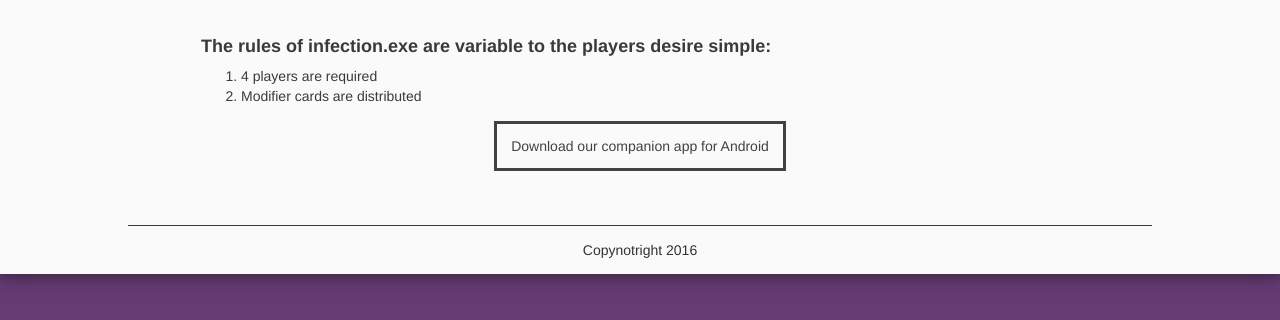
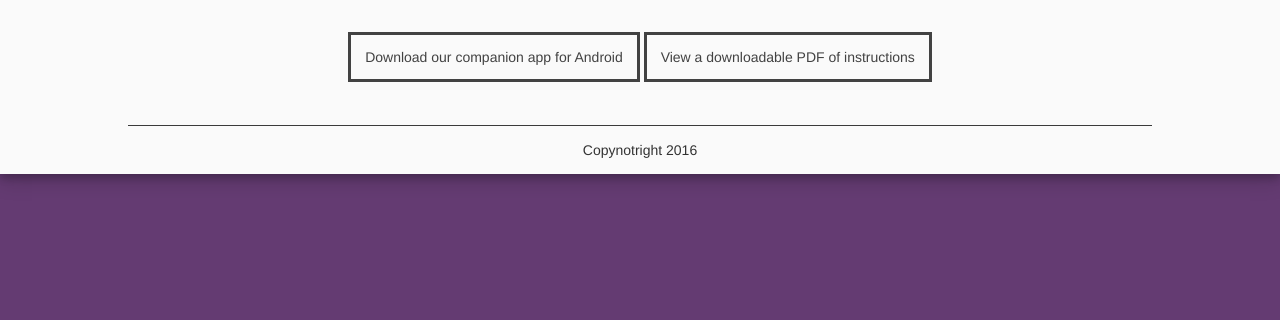
Before and after one commit to PKMN7/pkmn7.github.io, a plain HTML site: page GDM/instructions.html in a window 1280 px wide. Shown: the part 232-552 px from the top of the page. Drawn offline with nearby package versions, Linux system fonts and the light colour scheme.

Commit message:
Dfsdf
Dfsfsfdf

```diff
--- a/GDM/instructions.html
+++ b/GDM/instructions.html
@@ -38,16 +38,12 @@
       <div id="teammemo">
           <h1>Instructions</h1>
           <div class="texts">
-            <br>
-            <h4><b>The rules of infection.exe are variable to the players desire simple:</b></h4>
-            <ol>
-              <li>4 players are required</li>
-              <li>Modifier cards are distributed </li>
-            </ol>
+              <br>
               <br>
             <div id="generalbuttons">
               <center>
-            <a href="http://laverty.me/GDM/Infection.exe_com.theroflecrew.powerballerbro.apk" target="_blank">Download our companion app for Android</a></p>
+            <a href="http://laverty.me/GDM/Infection.exe_com.theroflecrew.powerballerbro.apk" target="_blank">Download our companion app for Android</a>
+            <a href="game_instructions.pdf" target="_blank">View a downloadable PDF of instructions</a>
             </center>
             </div>
             <br style="clear:both" />
```
Also changed, not shown: 1 other file.
